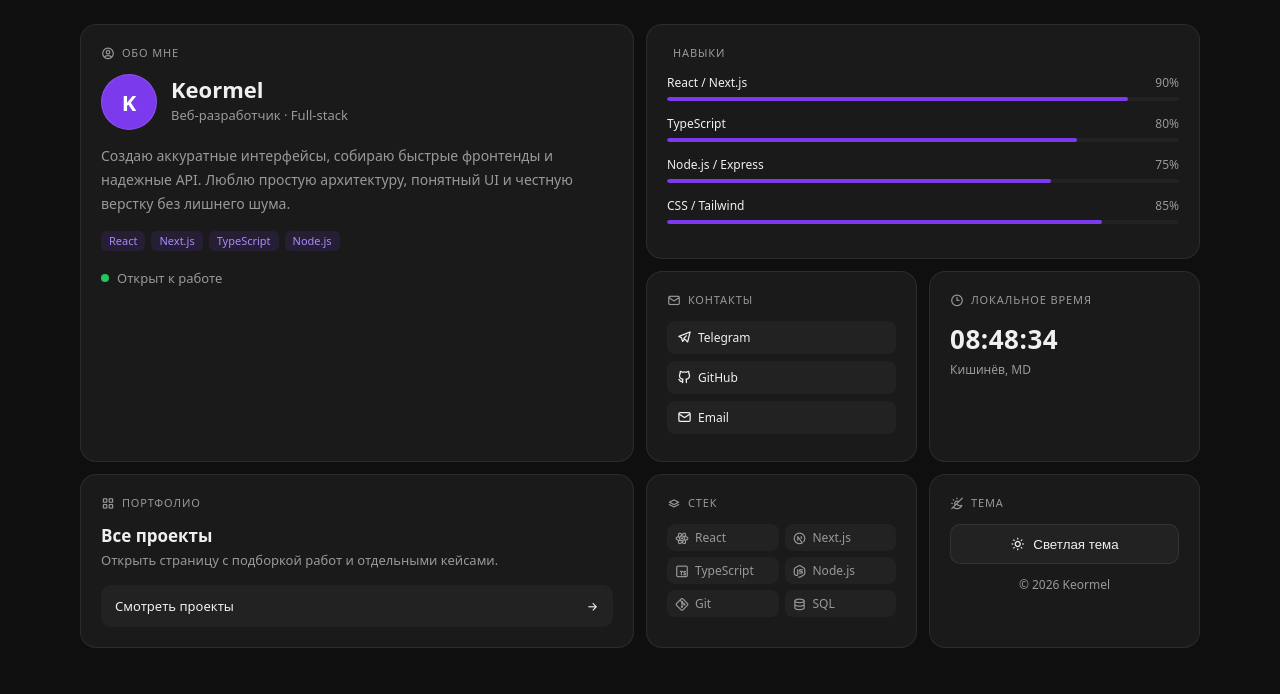
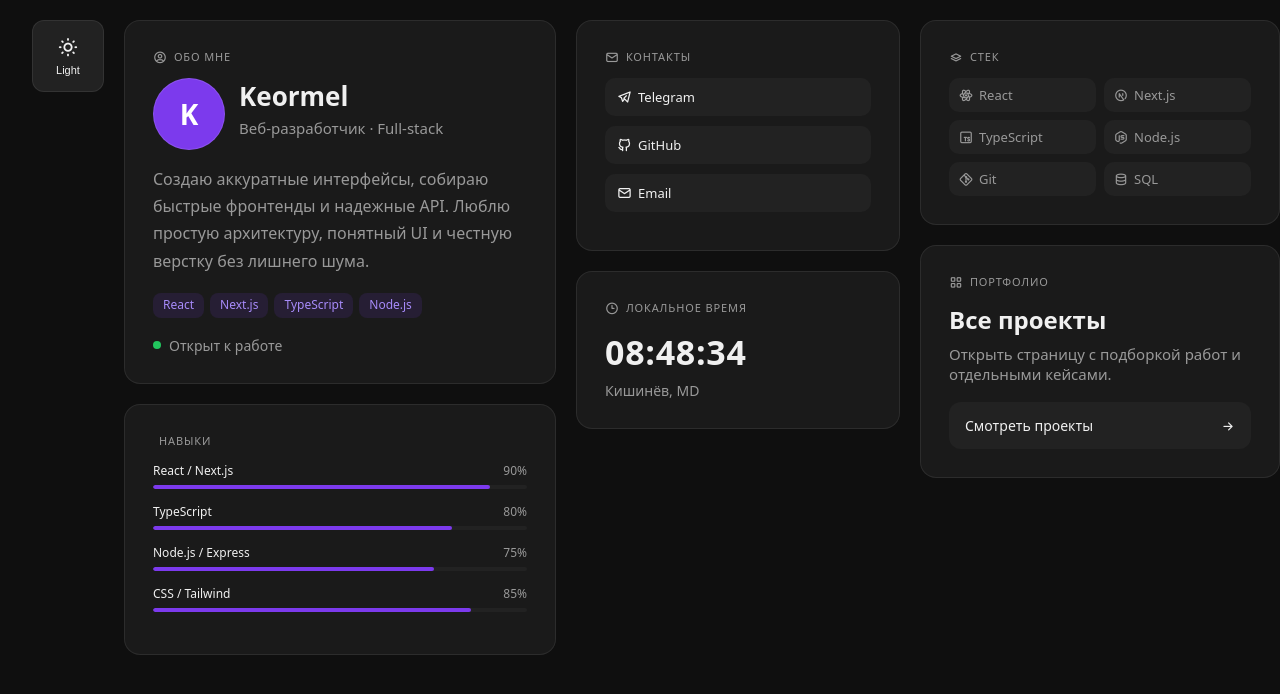
Before and after one commit to Keormel/bio-info, a React (Vite) app: page / in a window 1280 px wide. Shown: the top 694 px of the page. Built offline with nearby package versions, Linux system fonts and the light colour scheme.

Commit message:
fix gred & fix themes

```diff
--- a/src/App.jsx
+++ b/src/App.jsx
@@ -48,12 +48,14 @@ export default function PortfolioApp() {
   }, [isDark, project, route.page]);
 
   const containerStyle = {
-    minHeight: "100vh",
+    height: route.page === "home" ? "100vh" : "auto",
     background: t.bg,
     color: t.text,
-    padding: "24px 16px 36px",
+    padding: route.page === "home" ? "20px 32px" : "24px 16px 36px",
     transition: "background 0.25s ease, color 0.25s ease",
     fontFamily: "system-ui, -apple-system, BlinkMacSystemFont, 'Segoe UI', sans-serif",
+    overflowY: route.page === "home" ? "hidden" : "auto",
+    overflowX: "hidden",
     "--bg": t.bg,
     "--bg2": t.bg2,
     "--bg3": t.bg3,
@@ -71,7 +73,7 @@ export default function PortfolioApp() {
 
   return (
     <div className={`portfolio-app ${isDark ? "theme-dark" : "light"} ${ready ? "is-ready" : "is-loading"}`} style={containerStyle}>
-      <div className="app-shell">
+      <div className="app-shell" style={{ display: route.page === "home" ? "flex" : "block", height: route.page === "home" ? "100%" : "auto" }}>
         {route.page === "home" && <HomePage t={t} clock={clock} isDark={isDark} setIsDark={setIsDark} onGoToPortfolio={goPortfolio} />}
 
         {route.page === "portfolio" && <PortfolioPage t={t} onBackHome={goHome} onOpenProject={goProject} />}
@@ -102,7 +104,7 @@ export default function PortfolioApp() {
         }
 
         .app-shell {
-          max-width: 1120px;
+          width: min(1440px, calc(100vw - 32px));
           margin: 0 auto;
         }
 
@@ -110,14 +112,16 @@ export default function PortfolioApp() {
         .portfolio-grid,
         .project-grid {
           display: grid;
-          grid-template-columns: repeat(4, minmax(0, 1fr));
-          gap: 12px;
+          grid-template-columns: repeat(12, minmax(0, 1fr));
+          gap: 16px;
         }
 
         .page-shell {
           display: flex;
           flex-direction: column;
           gap: 16px;
+          width: 100%;
+          align-items: center;
         }
 
         .page-head {
@@ -125,20 +129,21 @@ export default function PortfolioApp() {
           align-items: flex-start;
           justify-content: space-between;
           gap: 16px;
+          width: 100%;
         }
 
         .page-title {
           margin: 0 0 8px;
-          font-size: 30px;
+          font-size: 36px;
           line-height: 1.1;
           letter-spacing: -0.03em;
         }
 
         .page-subtitle {
           margin: 0;
-          max-width: 720px;
+          max-width: 860px;
           color: var(--text2);
-          font-size: 14px;
+          font-size: 16px;
           line-height: 1.65;
         }
 
@@ -160,8 +165,9 @@ export default function PortfolioApp() {
 
         .back-button,
         .theme-button {
-          padding: 10px 12px;
-          min-height: 40px;
+          padding: 12px 16px;
+          min-height: 48px;
+          font-size: 14px;
         }
 
         .back-button:hover,
@@ -191,30 +197,30 @@ export default function PortfolioApp() {
 
         .cta-row,
         .card-footer {
-          margin-top: 14px;
-          padding: 12px 14px;
-          border-radius: 10px;
+          margin-top: 18px;
+          padding: 14px 16px;
+          border-radius: 12px;
           background: var(--bg3);
           color: var(--text);
-          font-size: 13px;
+          font-size: 14px;
         }
 
         .project-title {
-          font-size: 20px;
+          font-size: 24px;
           font-weight: 600;
           color: var(--text);
-          margin: 14px 0 8px;
+          margin: 16px 0 10px;
           letter-spacing: -0.02em;
         }
 
         .project-title.large {
-          font-size: 28px;
-          margin-top: 12px;
+          font-size: 36px;
+          margin-top: 14px;
         }
 
         .project-desc,
         .detail-text {
-          font-size: 14px;
+          font-size: 16px;
           line-height: 1.7;
           color: var(--text2);
         }
@@ -223,26 +229,26 @@ export default function PortfolioApp() {
         .project-role,
         .detail-author-role {
           color: var(--text2);
-          font-size: 12px;
+          font-size: 13px;
         }
 
         .project-preview {
-          width: 54px;
-          height: 54px;
-          border-radius: 14px;
+          width: 72px;
+          height: 72px;
+          border-radius: 18px;
           display: flex;
           align-items: center;
           justify-content: center;
           color: #fff;
-          font-size: 24px;
+          font-size: 30px;
           flex-shrink: 0;
         }
 
         .project-preview-large {
-          width: 92px;
-          height: 92px;
-          font-size: 42px;
-          border-radius: 20px;
+          width: 124px;
+          height: 124px;
+          font-size: 54px;
+          border-radius: 24px;
         }
 
         .project-hero {
@@ -256,18 +262,18 @@ export default function PortfolioApp() {
         .tag-row {
           display: flex;
           flex-wrap: wrap;
-          gap: 6px;
-          margin-top: 14px;
+          gap: 8px;
+          margin-top: 16px;
         }
 
         .tag-pill {
           display: inline-flex;
           align-items: center;
-          padding: 2px 8px;
-          border-radius: 6px;
+          padding: 4px 10px;
+          border-radius: 8px;
           background: rgba(124, 58, 237, 0.12);
           color: var(--accent2);
-          font-size: 11px;
+          font-size: 12px;
           line-height: 1.4;
         }
 
@@ -276,18 +282,18 @@ export default function PortfolioApp() {
           display: flex;
           align-items: center;
           gap: 6px;
-          font-size: 12px;
+          font-size: 13px;
           color: var(--text2);
-          padding: 5px 8px;
-          border-radius: 8px;
+          padding: 8px 10px;
+          border-radius: 10px;
           background: var(--bg3);
         }
 
         .soft-link {
           text-decoration: none;
           justify-content: flex-start;
-          margin-bottom: 7px;
-          padding: 8px 10px;
+          margin-bottom: 10px;
+          padding: 10px 12px;
           color: var(--text);
         }
 
@@ -309,11 +315,11 @@ export default function PortfolioApp() {
           align-items: center;
           justify-content: space-between;
           gap: 12px;
-          padding: 10px 12px;
-          border-radius: 10px;
+          padding: 12px 14px;
+          border-radius: 12px;
           background: var(--bg3);
           color: var(--text);
-          font-size: 13px;
+          font-size: 14px;
         }
 
         .feature-row {
@@ -331,9 +337,10 @@ export default function PortfolioApp() {
         }
 
         .inline-button {
-          padding: 10px 14px;
-          min-height: 40px;
+          padding: 12px 16px;
+          min-height: 46px;
           background: var(--bg3);
+          font-size: 14px;
         }
 
         .inline-button.secondary {
@@ -341,22 +348,22 @@ export default function PortfolioApp() {
         }
 
         .detail-author-name {
-          font-size: 16px;
+          font-size: 18px;
           font-weight: 600;
           color: var(--text);
           margin-bottom: 2px;
         }
 
         .avatar-box {
-          width: 56px;
-          height: 56px;
+          width: 72px;
+          height: 72px;
           border-radius: 50%;
           background: var(--accent);
           border: 0.5px solid rgba(255, 255, 255, 0.12);
           display: flex;
           align-items: center;
           justify-content: center;
-          font-size: 22px;
+          font-size: 28px;
           font-weight: 700;
           color: #fff;
           flex-shrink: 0;
@@ -375,7 +382,7 @@ export default function PortfolioApp() {
           background: var(--bg2);
           border: 0.5px solid var(--border);
           border-radius: var(--card-r);
-          padding: 20px;
+          padding: 28px;
           position: relative;
           overflow: hidden;
           opacity: 0;
--- a/src/pages/HomePage.jsx
+++ b/src/pages/HomePage.jsx
@@ -6,31 +6,71 @@ import { Tag } from "../components/Tag.jsx";
 
 export function HomePage({ t, clock, isDark, setIsDark, onGoToPortfolio }) {
   return (
-    <div className="grid-shell">
-      <Cell style={{ gridColumn: "span 2", gridRow: "span 2" }} delay={0}>
+    <div style={{
+      display: "flex",
+      gap: "20px",
+      height: "100%",
+      alignItems: "flex-start"
+    }}>
+      {/* Left sidebar - Theme button */}
+      <div style={{ flexShrink: 0 }}>
+        <button
+          style={{
+            width: "72px",
+            height: "72px",
+            borderRadius: "12px",
+            border: `0.5px solid ${t.border}`,
+            background: t.bg3,
+            color: t.text,
+            cursor: "pointer",
+            display: "flex",
+            flexDirection: "column",
+            alignItems: "center",
+            justifyContent: "center",
+            gap: "6px",
+            fontSize: "11px",
+            transition: "all 0.18s ease",
+          }}
+          onClick={() => setIsDark((value) => !value)}
+          onMouseEnter={(e) => { e.currentTarget.style.borderColor = "rgba(124,58,237,0.3)"; e.currentTarget.style.transform = "translateY(-2px)"; }}
+          onMouseLeave={(e) => { e.currentTarget.style.borderColor = t.border; e.currentTarget.style.transform = "translateY(0)"; }}
+        >
+          <i className={`ti ti-${isDark ? "sun" : "moon"}`} style={{ fontSize: "22px" }} />
+          <span>{isDark ? "Light" : "Dark"}</span>
+        </button>
+      </div>
+
+      {/* Main content - Two columns */}
+      <div style={{ display: "flex", gap: "20px", flex: 1, minWidth: 0 }}>
+
+        {/* Left column - About + Skills */}
+        <div style={{ display: "flex", flexDirection: "column", gap: "20px", flex: 1.2 }}>
+          {/* About info */}
+          <Cell delay={0}>
             <SectionLabel icon="user-circle" t={t}>
               Обо мне
             </SectionLabel>
             <div style={{ display: "flex", gap: 14, alignItems: "flex-start", marginBottom: 14 }}>
               <div className="avatar-box">{bio.name[0]}</div>
               <div>
-            <div style={{ fontSize: 22, fontWeight: 600, color: t.text, marginBottom: 2 }}>{bio.name}</div>
-            <div style={{ fontSize: 13, color: t.text2 }}>{bio.role}</div>
+                <div style={{ fontSize: 26, fontWeight: 600, color: t.text, marginBottom: 4 }}>{bio.name}</div>
+                <div style={{ fontSize: 15, color: t.text2 }}>{bio.role}</div>
               </div>
             </div>
-        <p style={{ fontSize: 14, color: t.text2, lineHeight: 1.7, marginBottom: 16 }}>{bio.about}</p>
+            <p style={{ fontSize: 16, color: t.text2, lineHeight: 1.7, marginBottom: 18 }}>{bio.about}</p>
             <div style={{ display: "flex", flexWrap: "wrap", gap: 6, marginBottom: 18 }}>
               {stack.slice(0, 4).map((item) => (
                 <Tag key={item.name}>{item.name}</Tag>
               ))}
             </div>
-        <div style={{ display: "flex", alignItems: "center", fontSize: 13, color: t.text2 }}>
+            <div style={{ display: "flex", alignItems: "center", fontSize: 14, color: t.text2 }}>
               <span className="status-dot" />
               {bio.status}
             </div>
           </Cell>
 
-      <Cell style={{ gridColumn: "span 2" }} delay={1}>
+          {/* Skills */}
+          <Cell delay={1}>
             <SectionLabel icon="line-dots" t={t}>
               Навыки
             </SectionLabel>
@@ -38,8 +78,12 @@ export function HomePage({ t, clock, isDark, setIsDark, onGoToPortfolio }) {
               <SkillBar key={skill.name} name={skill.name} level={skill.level} t={t} delay={index} />
             ))}
           </Cell>
+        </div>
 
-      <Cell style={{ gridColumn: "span 1" }} delay={2}>
+        {/* Middle column - Contacts + Time */}
+        <div style={{ display: "flex", flexDirection: "column", gap: "20px", flex: 0.9 }}>
+          {/* Contacts */}
+          <Cell delay={2}>
             <SectionLabel icon="mail" t={t}>
               Контакты
             </SectionLabel>
@@ -51,35 +95,26 @@ export function HomePage({ t, clock, isDark, setIsDark, onGoToPortfolio }) {
             ))}
           </Cell>
 
-      <Cell style={{ gridColumn: "span 1" }} delay={3}>
+          {/* Time */}
+          <Cell delay={3}>
             <SectionLabel icon="clock-hour-3" t={t}>
               Локальное время
             </SectionLabel>
-        <div style={{ fontSize: 26, fontWeight: 600, color: t.text, letterSpacing: "0.02em", marginBottom: 4 }}>
+            <div style={{ fontSize: 34, fontWeight: 600, color: t.text, letterSpacing: "0.02em", marginBottom: 6 }}>
               {clock}
             </div>
-        <div style={{ fontSize: 12, color: t.text2 }}>{bio.location}</div>
+            <div style={{ fontSize: 14, color: t.text2 }}>{bio.location}</div>
           </Cell>
+        </div>
 
-      <Cell style={{ gridColumn: "span 2" }} delay={4} onClick={onGoToPortfolio}>
-        <SectionLabel icon="layout-grid" t={t}>
-          Портфолио
-        </SectionLabel>
-        <div style={{ fontSize: 17, fontWeight: 600, color: t.text, marginBottom: 4 }}>Все проекты</div>
-        <div style={{ fontSize: 13, color: t.text2, marginBottom: 16 }}>
-          Открыть страницу с подборкой работ и отдельными кейсами.
-        </div>
-        <div className="cta-row">
-          <span>Смотреть проекты</span>
-          <i className="ti ti-arrow-right" />
-        </div>
-      </Cell>
-
-      <Cell style={{ gridColumn: "span 1" }} delay={5}>
+        {/* Right column - Stack + Portfolio */}
+        <div style={{ display: "flex", flexDirection: "column", gap: "20px", flex: 1 }}>
+          {/* Stack */}
+          <Cell delay={5}>
             <SectionLabel icon="stack" t={t}>
               Стек
             </SectionLabel>
-        <div style={{ display: "grid", gridTemplateColumns: "1fr 1fr", gap: 6 }}>
+            <div style={{ display: "grid", gridTemplateColumns: "repeat(2, 1fr)", gap: 8 }}>
               {stack.map((item) => (
                 <div key={item.name} className="stack-pill">
                   <i className={`ti ${item.icon}`} style={{ fontSize: 14 }} />
@@ -89,18 +124,22 @@ export function HomePage({ t, clock, isDark, setIsDark, onGoToPortfolio }) {
             </div>
           </Cell>
 
-      <Cell style={{ gridColumn: "span 1" }} delay={6}>
-        <SectionLabel icon="sun-moon" t={t}>
-          Тема
+          {/* Portfolio */}
+          <Cell delay={4} onClick={onGoToPortfolio}>
+            <SectionLabel icon="layout-grid" t={t}>
+              Портфолио
             </SectionLabel>
-        <button className="theme-button" onClick={() => setIsDark((value) => !value)}>
-          <i className={`ti ti-${isDark ? "sun" : "moon"}`} style={{ fontSize: 15 }} />
-          <span>{isDark ? "Светлая" : "Тёмная"} тема</span>
-        </button>
-        <div style={{ fontSize: 12, color: t.text2, marginTop: 12, textAlign: "center" }}>
-          © {new Date().getFullYear()} {bio.name}
+            <div style={{ fontSize: 24, fontWeight: 600, color: t.text, marginBottom: 8 }}>Все проекты</div>
+            <div style={{ fontSize: 15, color: t.text2, marginBottom: 18 }}>
+              Открыть страницу с подборкой работ и отдельными кейсами.
+            </div>
+            <div className="cta-row">
+              <span>Смотреть проекты</span>
+              <i className="ti ti-arrow-right" />
             </div>
           </Cell>
         </div>
+      </div>
+    </div>
   );
 }
--- a/src/pages/NotFoundPage.jsx
+++ b/src/pages/NotFoundPage.jsx
@@ -4,7 +4,7 @@ import { SectionLabel } from "../components/SectionLabel.jsx";
 export function NotFoundPage({ t, onBackHome, onBackToPortfolio }) {
   return (
     <div className="page-shell">
-      <Cell style={{ maxWidth: 720, margin: "0 auto" }} delay={0}>
+      <Cell style={{ width: "100%", maxWidth: 960, margin: "0 auto" }} delay={0}>
         <SectionLabel icon="alert-circle" t={t}>
           Не найдено
         </SectionLabel>
--- a/src/pages/PortfolioPage.jsx
+++ b/src/pages/PortfolioPage.jsx
@@ -22,7 +22,7 @@ export function PortfolioPage({ t, onBackHome, onOpenProject }) {
 
       <div className="portfolio-grid">
         {projects.map((project, index) => (
-          <Cell key={project.id} delay={index} style={{ gridColumn: "span 2" }} onClick={() => onOpenProject(project.id)}>
+          <Cell key={project.id} delay={index} style={{ gridColumn: "span 6" }} onClick={() => onOpenProject(project.id)}>
             <div className="project-card-top">
               <div className="project-preview" style={{ background: project.color }}>
                 <i className={`ti ${project.icon}`} />
```
Also changed, not shown: src/pages/ProjectPage.jsx (+6 -6 lines). Lines whose indentation alone changed are shown as unchanged.
